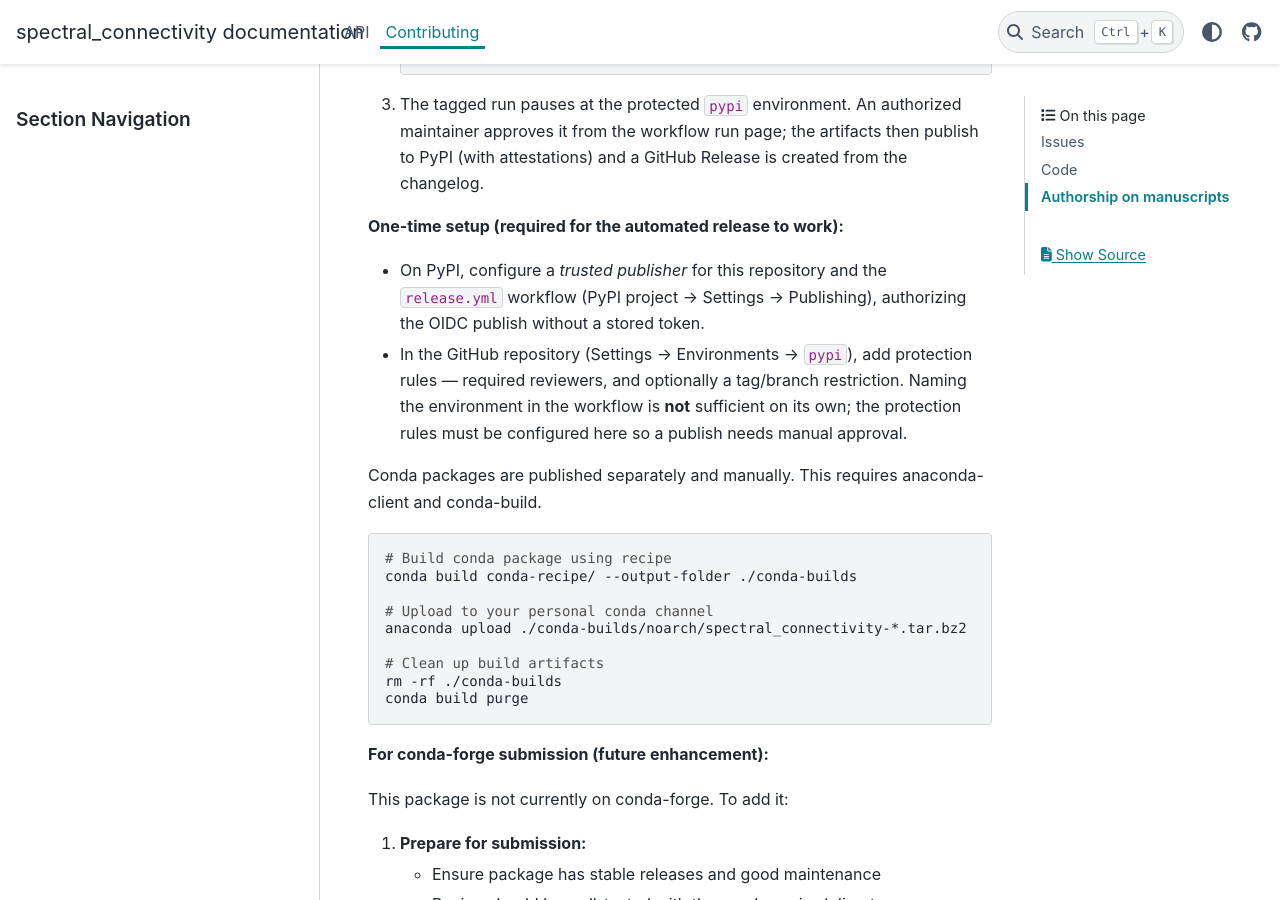
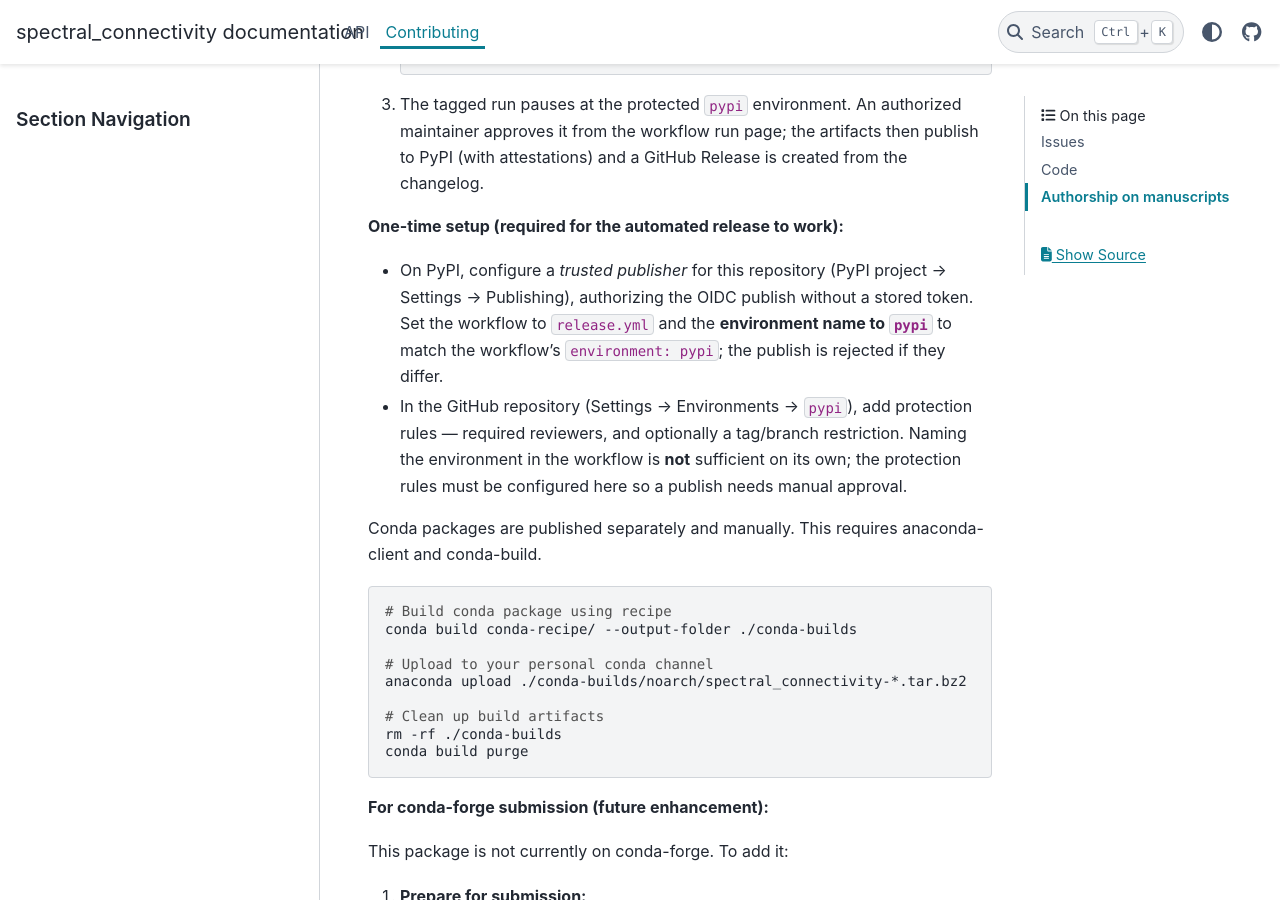
Before and after one commit to Eden-Kramer-Lab/spectral_connectivity, a Sphinx documentation site: the page built from docs/contributing.md, in a window 1280 px wide and 900 px high, scrolled down 1928 px. Built offline with Sphinx 7.4.7 and the PyData theme 0.15.4, drawn with Linux system fonts in a browser that asks for light colours; pages that are not in the unit, such as notebooks, are missing from menus; the version number could not be read and is left out.

Commit message:
docs: make release instructions consistent across README/CONTRIBUTING
The README and top-level CONTRIBUTING.md still told maintainers to run
`twine upload` (the README even after `git push` of the tag, which already
triggers the automated publisher) -- racing the workflow and bypassing its
approval and attestation controls.

- README "Making a Release": push the tag and let CI publish; explicitly
  say not to run twine by hand; keep conda as the separate manual step;
  link to CONTRIBUTING.md for the full process.
- CONTRIBUTING.md: drop the "Manual PyPI upload (if needed)" fallback,
  state the automated workflow is the only supported path (with the
  attestations/approval details), and point to docs/contributing.md for
  the one-time setup.
- docs/contributing.md: specify that the PyPI trusted publisher must use
  the environment name `pypi`, matching the workflow's `environment: pypi`.

Co-Authored-By: Claude Opus 4.8 <noreply@anthropic.com>

```diff
--- a/docs/contributing.md
+++ b/docs/contributing.md
@@ -58,9 +58,11 @@ To cut a release:
 
 **One-time setup (required for the automated release to work):**
 
-- On PyPI, configure a *trusted publisher* for this repository and the
-  `release.yml` workflow (PyPI project → Settings → Publishing), authorizing the
-  OIDC publish without a stored token.
+- On PyPI, configure a *trusted publisher* for this repository (PyPI project →
+  Settings → Publishing), authorizing the OIDC publish without a stored token.
+  Set the workflow to `release.yml` and the **environment name to `pypi`** to
+  match the workflow's `environment: pypi`; the publish is rejected if they
+  differ.
 - In the GitHub repository (Settings → Environments → `pypi`), add protection
   rules — required reviewers, and optionally a tag/branch restriction. Naming
   the environment in the workflow is **not** sufficient on its own; the
```
Also changed, not shown: CONTRIBUTING.md (+16 -15 lines), README.md (+11 -7 lines).
